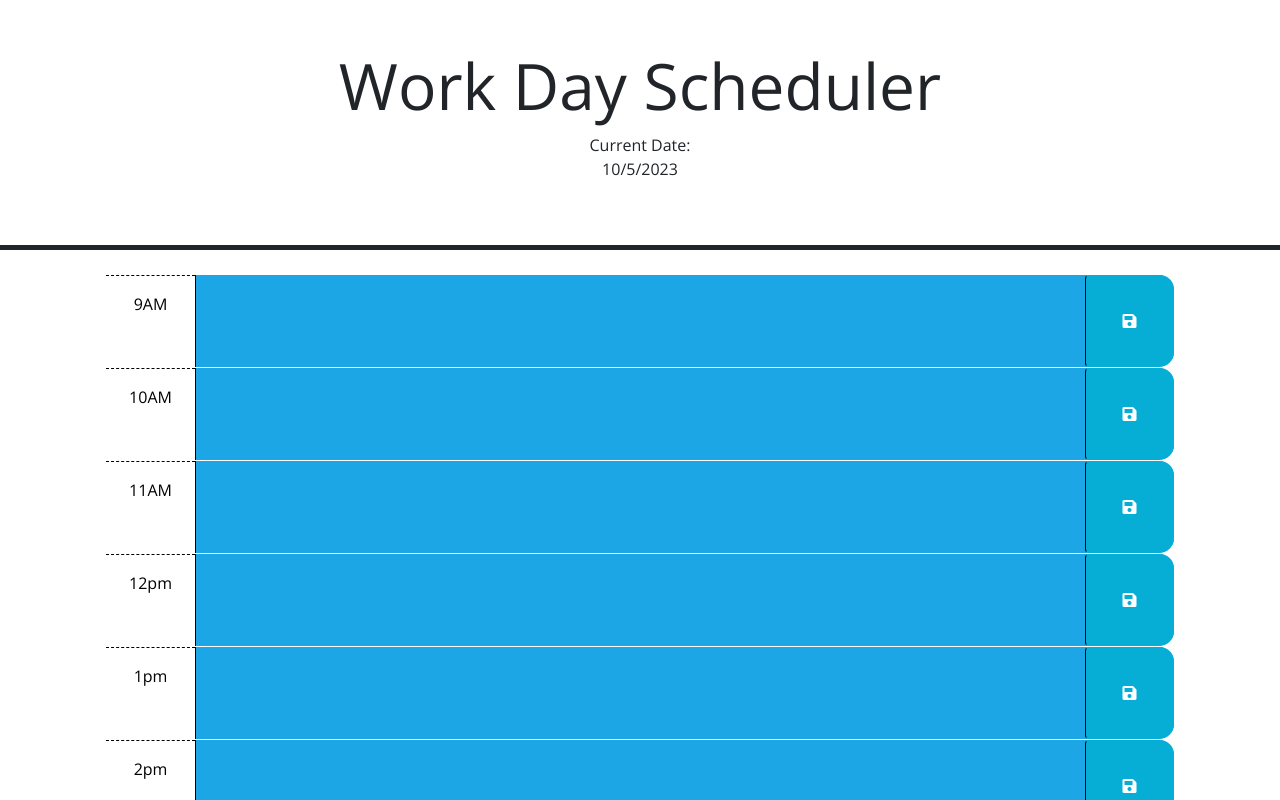
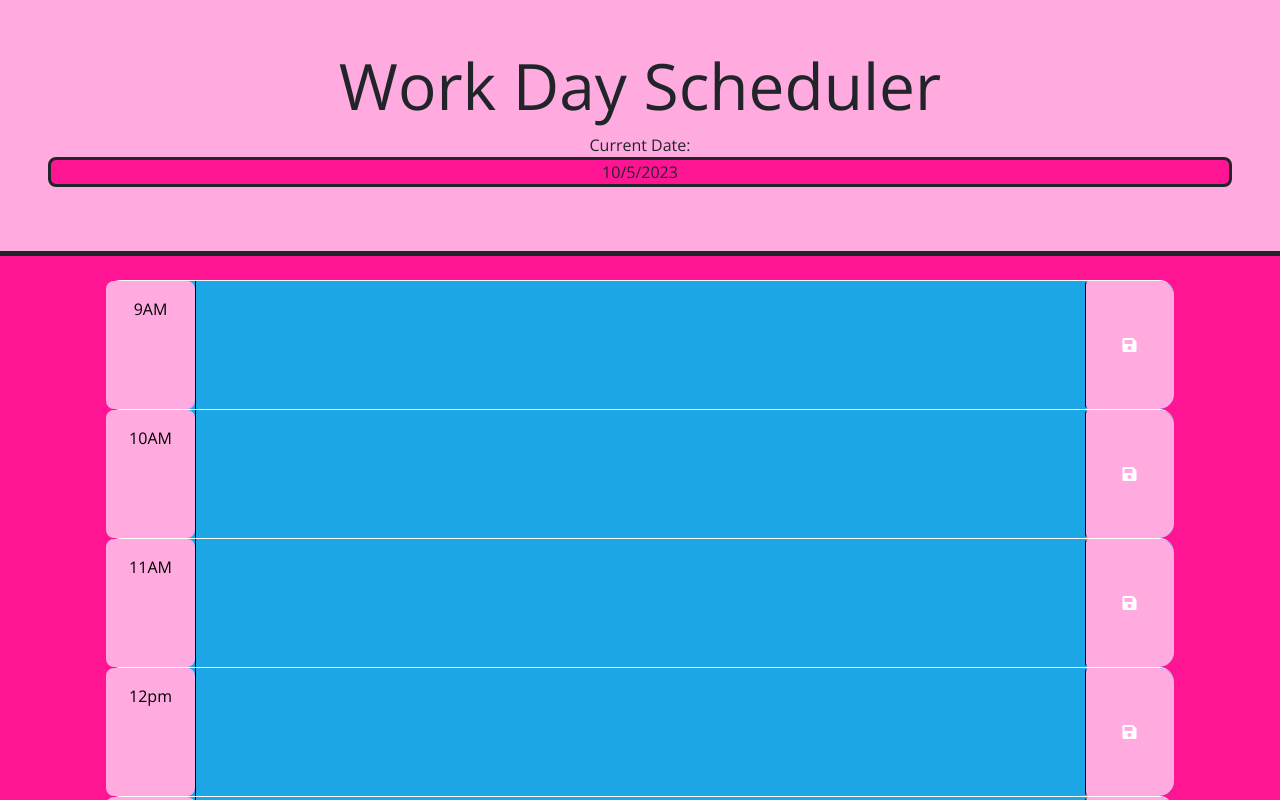
Before and after one commit to Furkanc1/Furkans-calendar-HW5, a website: page index.html in a window 1280 px wide. Shown: the top 800 px of the page. Drawn offline with nearby package versions, Linux system fonts and the light colour scheme.

Commit message:
Added styling and a server ICON, Looks pretty tasty

```diff
--- a/assets/style.css
+++ b/assets/style.css
@@ -1,6 +1,15 @@
+
 body {
   font-family: 'Open Sans', sans-serif;
   font-size: 16px;
+  background-color: deeppink;
+  margin-bottom: 25px;
+
+}
+
+header{
+  background-color: #ffabe0;
+
 }
 
 textarea {
@@ -10,6 +19,8 @@ textarea {
   color: #000000;
   border-left: 1px solid black;
   padding: 10px;
+  text-align: center;
+  font-size:x-large
 }
 
 .description {
@@ -25,9 +36,9 @@ textarea {
 }
 
 .hour {
-  background-color: #ffffff;
+  background-color: #ffabe0;
   color: #000000;
-  border-top: 1px dashed #000000;
+  border-radius: 8px;
 }
 
 .past {
@@ -49,7 +60,7 @@ textarea {
   border-left: 1px solid black;
   border-top-right-radius: 15px;
   border-bottom-right-radius: 15px;
-  background-color: #06aed5;
+  background-color: #ffabe0;
   color: white;
 }
 
@@ -57,3 +68,10 @@ textarea {
   font-size: 20px;
   transition: all 0.3s ease-in-out;
 }
+
+div#dateTime {
+  border-style: solid;
+  margin: auto;
+  border-radius: 8px;
+  background-color: deeppink;
+}
--- a/index.html
+++ b/index.html
@@ -4,6 +4,7 @@
     <meta charset="UTF-8" />
     <meta name="viewport" content="width=device-width, initial-scale=1.0" />
     <meta http-equiv="X-UA-Compatible" content="ie=edge" />
+    <link rel="icon" href="https://i5.walmartimages.com/asr/02369f41-b67c-442c-91a2-e6cca4e70760.8f92cd77ee5b8c443ac3c5955c40707a.jpeg?odnHeight=768&odnWidth=768&odnBg=FFFFFF" type="image/x-icon"/>
     <link
       rel="stylesheet"
       href="https://cdn.jsdelivr.net/npm/bootstrap@4.4.1/dist/css/bootstrap.min.css"
```
